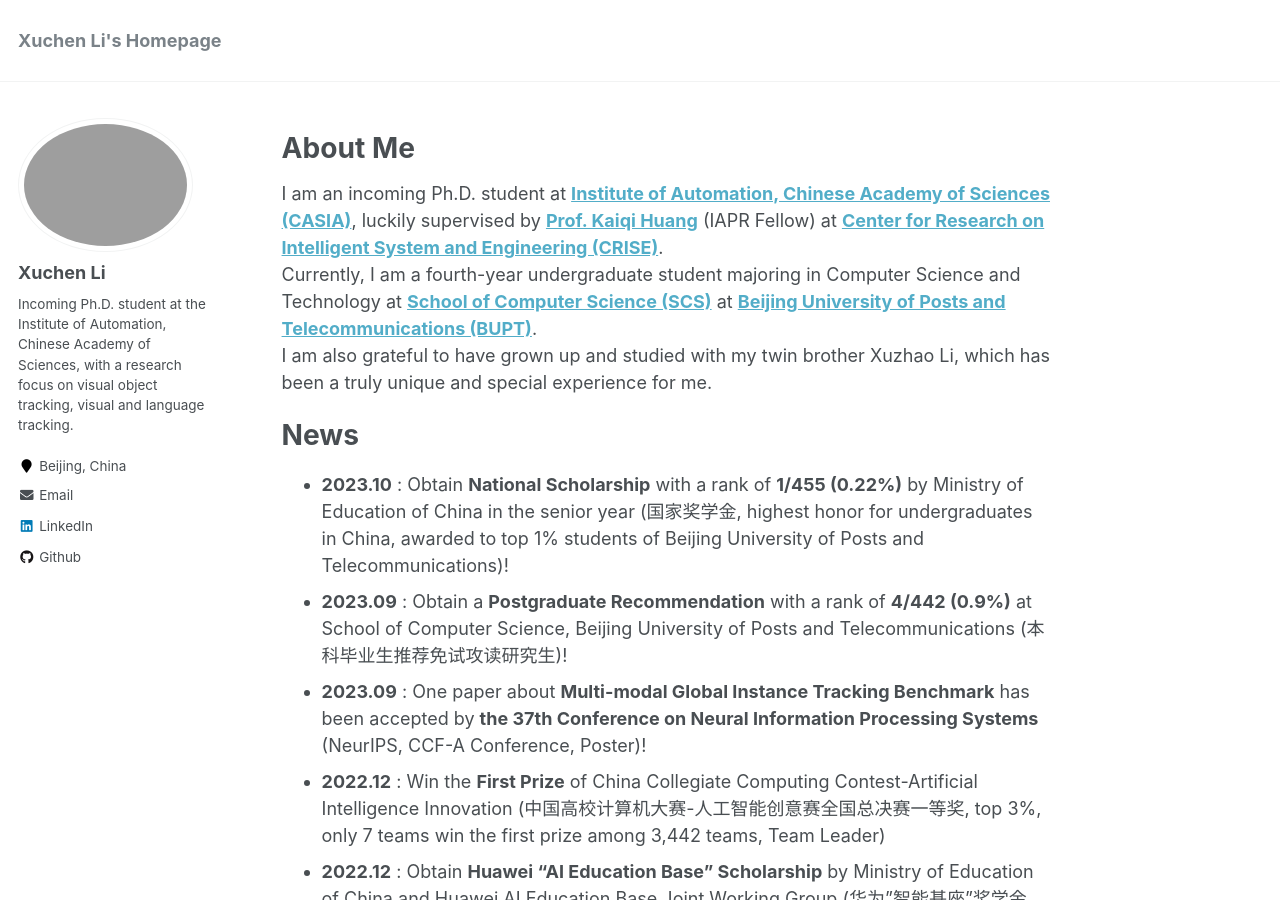
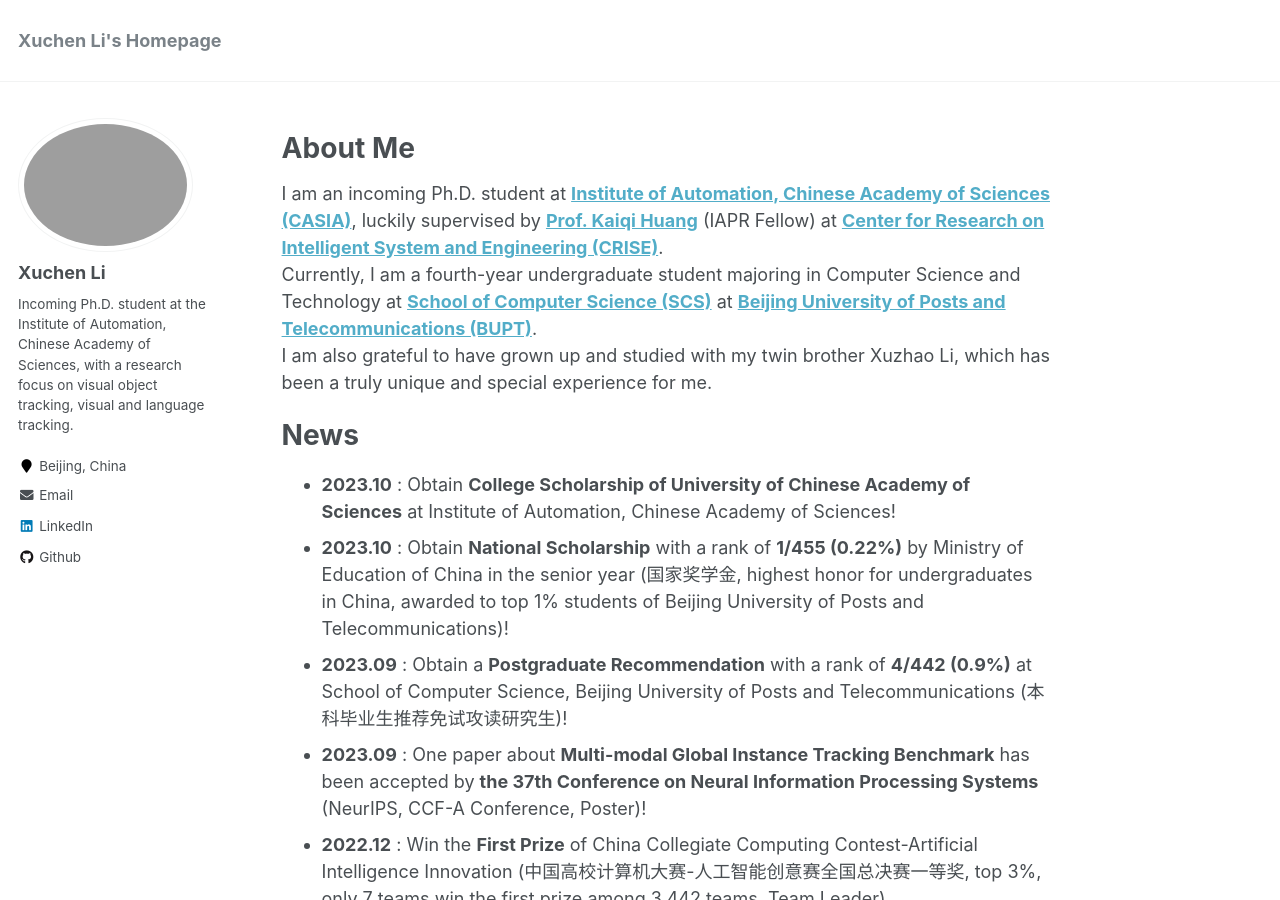
Before and after one commit to Xuchen-Li/Xuchen-Li.github.io, a Jekyll site: the page built from _pages/about.md, in a window 1280 px wide and 900 px high. Built offline with Jekyll 4.4.1, drawn with Linux system fonts in a browser that asks for light colours; some of the changed text lies outside the part shown.

Commit message:
Update about.md

```diff
--- a/_pages/about.md
+++ b/_pages/about.md
@@ -17,6 +17,7 @@ I am also grateful to have grown up and studied with my twin brother Xuzhao Li,
 
 News
 ======
+* **2023.10** : Obtain **College Scholarship of University of Chinese Academy of Sciences** at Institute of Automation, Chinese Academy of Sciences!
 * **2023.10** : Obtain **National Scholarship** with a rank of **1/455 (0.22%)** by Ministry of Education of China in the senior year (国家奖学金, highest honor for undergraduates in China, awarded to top 1% students of Beijing University of Posts and Telecommunications)!
 * **2023.09** : Obtain a **Postgraduate Recommendation** with a rank of **4/442 (0.9%)** at School of Computer Science, Beijing University of Posts and Telecommunications (本科毕业生推荐免试攻读研究生)!
 * **2023.09** : One paper about **Multi-modal Global Instance Tracking Benchmark** has been accepted by **the 37th Conference on Neural Information Processing Systems** (NeurIPS, CCF-A Conference, Poster)!
@@ -60,6 +61,7 @@ Awards & Honors
 
 **2023**
 * National Scholarship (国家奖学金, My Rank: 1/455, 0.22%, highest honor for undergraduates in China, awarded to top 1% students), at BUPT, Ministry of Education of China
+* College Scholarship of University of Chinese Academy of Sciences (中国科学院大学大学生奖学金), at CASIA, University of Chinese Academy of Sciences
 * Third Prize of Huawei Information and Communication Technology Competition Nationwide Final (华为ICT大赛全国总决赛三等奖, Team Leader)
 * Third Prize of China Robotics and Artificial Intelligence Competition (中国机器人及人工智能大赛全国总决赛三等奖)
 * National College Students' Innovation and Entrepreneurship Training Program (国家级大学生创新创业训练计划项目, Team Leader)
```
